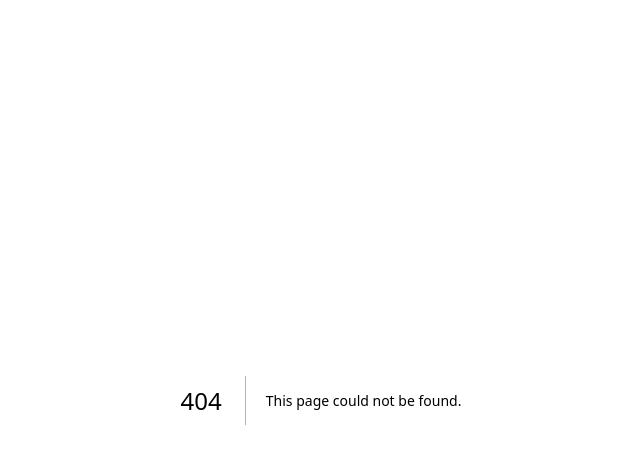
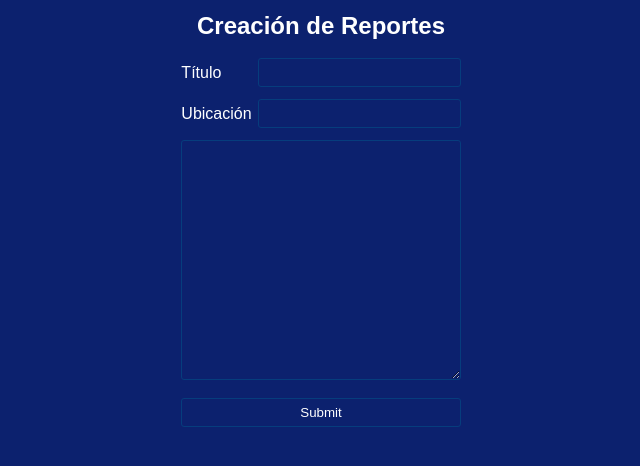
Before and after one commit to mahtor93/frontend-bitacora-infolab, a Next.js app in the folder frontend-bitacora-ifolab/: page /dashboard/create in a window 1280 px wide. Before the commit this address had no page. Shown: the top 466 px of the page, without its empty margins (319-959 px from the left). Built offline with nearby package versions, Linux system fonts and the light colour scheme.

Commit message:
creación de formulario preeliminar para creacion de reportes

```diff
--- /dev/null
+++ b/frontend-bitacora-ifolab/src/app/components/editor/editor.component.js
@@ -0,0 +1,28 @@
+"use client"
+import styles from "./editor.module.css"
+import { useForm } from "react-hook-form"
+
+export default function Editor() {
+    const { handleSubmit, register, formState: { errors } } = useForm();
+    const onSubmit = values => console.log(values);
+
+    return (
+        <div>
+            <form className={styles.form} onSubmit={handleSubmit(onSubmit)}>
+                <div className={styles.inputs}>
+                    <label htmlFor="title">Título</label>
+                    <input id="title" {...register('title', { required: true, maxLength: 64 })} />
+                    {errors.name && errors.name.type === "required" && <span>This is required</span>}
+                    {errors.name && errors.name.type === "maxLength" && <span>Max length exceeded</span>}
+                </div>
+                <div className={styles.inputs}>
+                    <label htmlFor="location">Ubicación</label>
+                    <input id="location" {...register('location', { required: false, maxLength: 24 })} />
+                </div>
+                <textarea id="description" {...register('description', { required: true, maxLength: 500 })} />
+                <input className={styles.btnSend} type="submit" />
+            </form>
+
+        </div>
+    )
+}
--- /dev/null
+++ b/frontend-bitacora-ifolab/src/app/components/editor/editor.module.css
@@ -0,0 +1,54 @@
+.form {
+    display: flex;
+    flex-direction: column;
+    max-width: 300px;
+    color:#fff;
+}
+
+.form textarea {
+    border:1px solid #063d7d;
+    margin: 6px 0;
+    height: 30vh;
+    border-radius: 3px;
+    background-color: var(--primary-blue-color);
+}
+.inputs{
+    display: flex;
+    flex-direction: row;
+    align-items: center;
+    width: 100%;
+    justify-content: space-between;
+}
+.inputs input {
+    color:#fff;
+    border-radius: 3px;
+    border:1px solid #063d7d;
+    margin: 6px 0 6px 6px;
+    width: 210;
+    padding: 6px 12px;
+    background-color: var(--primary-blue-color);
+}
+
+.btnSend {
+    border:1px solid #063d7d;
+    padding: 6px;
+    background-color: var(--primary-blue-color);
+    align-content: center;
+    align-items: center;
+    border-radius: 3px;
+    display: flex;
+    flex-direction: row;
+    color: #fff;
+    transition: ease-in-out 0.2s;
+    margin-top: 12px;
+}
+
+.btnSend:hover{
+    background-color:#003471 ;
+}
+
+@media (min-width: 720px){
+    .form textarea {
+        max-width: 35vw;
+    }
+}
--- a/frontend-bitacora-ifolab/src/app/components/login/login.module.css
+++ b/frontend-bitacora-ifolab/src/app/components/login/login.module.css
@@ -39,12 +39,10 @@
     flex-direction: row;
     color: #fff;
     transition: ease-in-out 0.2s;
-
 }
 
 .loginForm button i {
     font-size: 24px;
-
 }
 
 .loginForm button:hover{
--- /dev/null
+++ b/frontend-bitacora-ifolab/src/app/dashboard/create/page.js
@@ -0,0 +1,10 @@
+import Editor from "@/app/components/editor/editor.component";
+import styles from "./page.module.css"
+export default function CreateReport() {
+    return (
+     <div className={styles.mainContent}>
+      <h2>Creación de Reportes</h2>
+        <Editor/>
+     </div>
+    );
+  }
--- /dev/null
+++ b/frontend-bitacora-ifolab/src/app/dashboard/create/page.module.css
@@ -0,0 +1,11 @@
+.mainContent{
+    color:#fff;
+    display: flex;
+    flex-direction: column;
+    align-items: center;
+    justify-content: center;
+}
+
+.mainContent h2 {
+    margin: 12px 0;
+}
--- a/frontend-bitacora-ifolab/src/app/dashboard/page.js
+++ b/frontend-bitacora-ifolab/src/app/dashboard/page.js
@@ -3,9 +3,10 @@ import Navbar from "../components/navbar/navbar.component.js";
 import styles from "./page.module.css";
 
 
-export default function Dashboard() {
+export default function Dashboard({children}) {
   return (
    <div>
+        {children}
         <ListDashboard/>
         <Navbar/>
    </div>
```
Also changed, not shown: frontend-bitacora-ifolab/src/app/components/navbar/navbar.component.js (+7 -2 lines), 1 other file (tests, documents, lock files or other folders).
